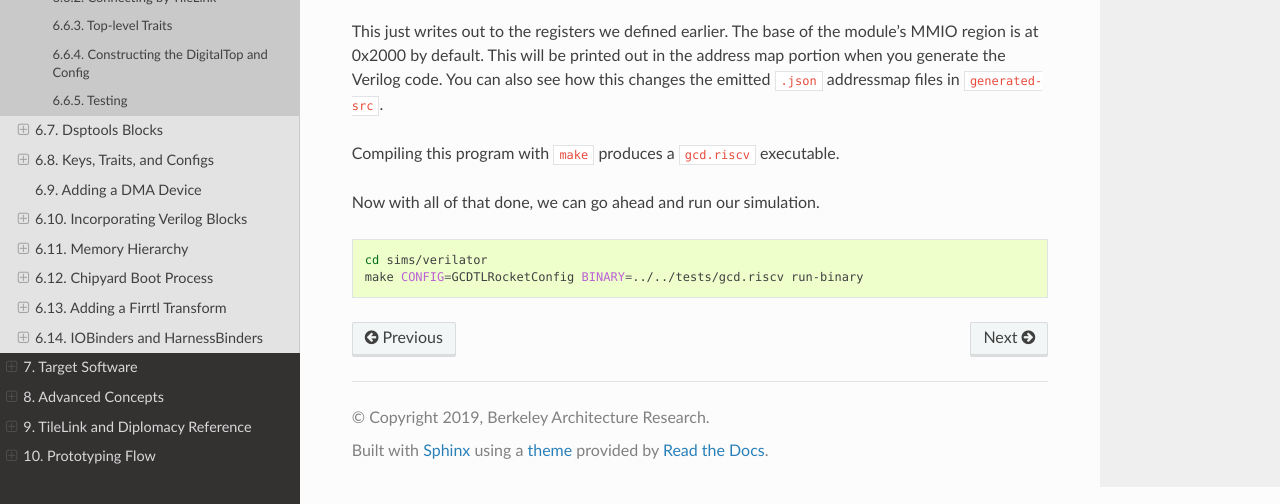
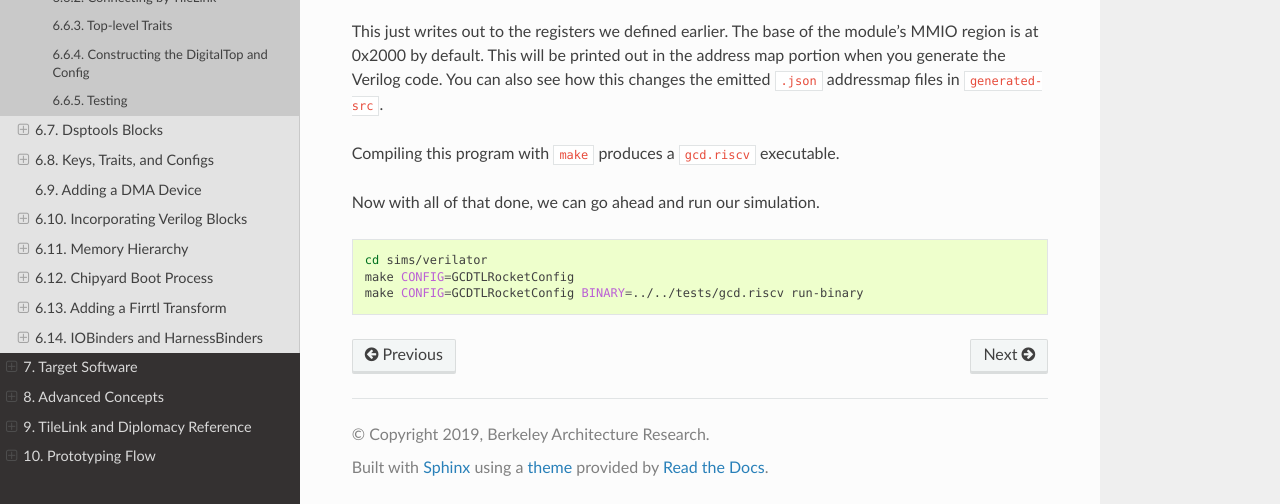
Before and after one commit to ucb-bar/chipyard, a Sphinx documentation site: the page built from docs/Customization/MMIO-Peripherals.rst, in a window 1280 px wide and 900 px high, scrolled down 3045 px, cut to the strip 396-900 px from the top of the window. Built offline with Sphinx 7.4.7 and the Read the Docs theme 2.0.0, drawn with Linux system fonts in a browser that asks for light colours.

Commit message:
Update docs

```diff
--- a/docs/Customization/MMIO-Peripherals.rst
+++ b/docs/Customization/MMIO-Peripherals.rst
@@ -137,4 +137,5 @@ Now with all of that done, we can go ahead and run our simulation.
 .. code-block:: shell
 
     cd sims/verilator
+    make CONFIG=GCDTLRocketConfig
     make CONFIG=GCDTLRocketConfig BINARY=../../tests/gcd.riscv run-binary
```
